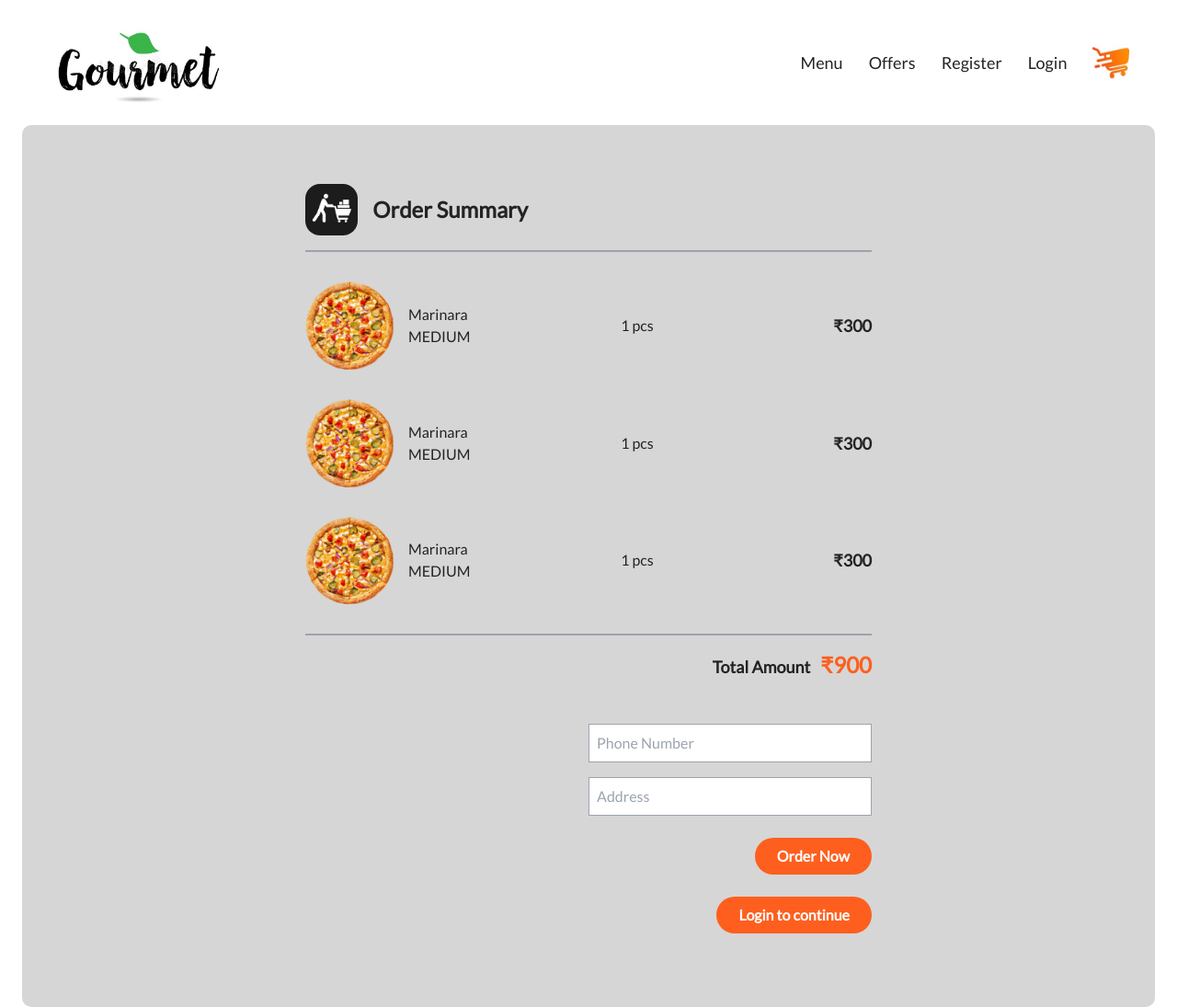
After one commit to skycode-akash/Gourmet, a Node server app: page /cart in a window 1280 px wide. The commit adds this page. Shown: the whole page at 92% size. Run offline with Node 20, Linux system fonts and the light colour scheme; some libraries are stand-ins or nearby versions.

Commit message:
'home-login2'

```diff
--- a/resources/scss/app.scss
+++ b/resources/scss/app.scss
@@ -26,9 +26,24 @@ nav li a{
     }
 }
 
+.logo-main {
+    height: 15vh;
+    width: auto;
+}
+
+.cart-nav {
+    height: 5vh;
+    width: auto;
+}
+
+.cart-nav:hover {
+    transition-duration: 0.1s;
+    transform: rotate(-18deg);
+}
+
 section.hero{
     background: $secondary;
-    border-radius: 9px;
+    border-radius: 10px;
 }
 
 .size{
@@ -49,3 +64,17 @@ section.hero{
         color: $pure;
     }
 }
+
+.btn-primary{
+    background: $primary;
+    transition: $smooth;
+    &:hover{
+        background: $primary-hover;
+    }
+}
+
+section.cart{
+    .amount{
+        color: $primary;
+    }
+}
--- /dev/null
+++ b/resources/views/customers/cart.ejs
@@ -0,0 +1,72 @@
+<section class="cart hero py-16">
+
+    <div class="order container mx-auto w-1/2">
+        <div class="flex items-center border-b-2 border-gray-400 pb-4">
+            <img class="h-14 rounded-2xl" src="/img/cart-fill-b.jpg" alt="inCart">
+            <h1 class="font-bold ml-4 text-2xl">Order Summary</h1>
+        </div>
+        <div class="pizza-list border-b-2 border-gray-400 ">
+            <div class="flex items-center my-8">
+                <img class="w-24" src="/img/cartpizza.png" alt="pizza-img">
+                <div class="ml-4 flex-1">
+                    <h1>Marinara</h1>
+                    <span>MEDIUM</span>
+                </div>
+                <span class="flex-1">1 pcs</span>
+                <span class="font-bold text-lg">₹300</span>
+            </div>
+
+            <div class="flex items-center my-8">
+                <img class="w-24" src="/img/cartpizza.png" alt="pizza-img">
+                <div class="ml-4 flex-1">
+                    <h1>Marinara</h1>
+                    <span>MEDIUM</span>
+                </div>
+                <span class="flex-1">1 pcs</span>
+                <span class="font-bold text-lg">₹300</span>
+            </div>
+
+            <div class="flex items-center my-8">
+                <img class="w-24" src="/img/cartpizza.png" alt="pizza-img">
+                <div class="ml-4 flex-1">
+                    <h1>Marinara</h1>
+                    <span>MEDIUM</span>
+                </div>
+                <span class="flex-1">1 pcs</span>
+                <span class="font-bold text-lg">₹300</span>
+            </div>
+        </div>
+        <div class="text-right py-4">
+            <div>
+                <span class="text-lg font-bold">Total Amount</span>
+                <span class="amount text-2xl font-bold ml-2">₹900</span>
+            </div>
+            <div>
+                <form action="" class="mt-12">
+                    <input class="border border-gray-400 p-2 w-1/2 mb-4" type="number" placeholder="Phone Number">
+                    <input class="border border-gray-400 p-2 w-1/2" type="text" placeholder="Address">
+                    <div>
+                        <button class="mt-6 btn-primary px-6 py-2 rounded-full text-white font-bold" type="submit">Order Now</button>
+                    </div>
+                </form>
+            </div>
+            <a href="" class="inline-block cursor-pointer px-6 py-2 btn-primary rounded-full text-white font-bold mt-6">Login to continue</a>
+        </div>
+    </div>
+
+    <!-- <div class="empty-cart">
+        <div class="container mx-auto text-center h-full">
+            <h1 class="text-3xl font-bold mb-2 pt-7"> Cart Empty 🙁</h1>
+            <p class="text-gray-800 text-lg">You probably have not ordered a pizza yet. <br> To order a pizza, go to the
+                main page.</p>
+            <div class="pt-7 pb-14">
+                <img class="mx-auto rounded-xl h-80" src="/img/Screenshot.png" alt="empty-cart">
+                <a href="/" class="mt-7 inline-block px-6 py-2 rounded-full btn-primary text-white font-bold ">Go
+                    Back</a>
+            </div>
+
+        </div>
+    </div> -->
+
+
+</section>
--- /dev/null
+++ b/resources/views/layout.ejs
@@ -0,0 +1,70 @@
+<!DOCTYPE html>
+<html lang="en">
+
+<head>
+    <meta charset="UTF-8">
+    <meta http-equiv="X-UA-Compatible" content="IE=edge">
+    <meta name="viewport" content="width=device-width, initial-scale=1.0">
+    <title>Gourmet</title>
+    <link href="https://unpkg.com/tailwindcss@^2/dist/tailwind.min.css" rel="stylesheet">
+    <!-- <link rel="preconnect" href="https://fonts.googleapis.com">
+    <link rel="preconnect" href="https://fonts.gstatic.com" crossorigin>
+    <link href="https://fonts.googleapis.com/css2?family=Mali:wght@300;400;600;700&display=swap" rel="stylesheet"> -->
+    <!-- <link rel="preconnect" href="https://fonts.googleapis.com">
+    <link rel="preconnect" href="https://fonts.gstatic.com" crossorigin>
+    <link href="https://fonts.googleapis.com/css2?family=Balsamiq+Sans:wght@400;700&display=swap" rel="stylesheet"> -->
+    <link rel="preconnect" href="https://fonts.googleapis.com">
+    <link rel="preconnect" href="https://fonts.gstatic.com" crossorigin>
+    <link href="https://fonts.googleapis.com/css2?family=Lato:ital,wght@0,300;0,400;1,700&display=swap"
+        rel="stylesheet">
+    <link rel="stylesheet" href="/css/app.css">
+    <style>
+        /* .body-hero{
+            width: 90%;
+            margin: auto;
+        } */
+
+        /* .logo-main {
+            height: 15vh;
+            width: auto;
+        }
+
+        .cart-nav {
+            height: 5vh;
+            width: auto;
+        }
+
+        .cart-nav:hover {
+            transition-duration: 0.1s;
+            transform: rotate(-16deg);
+        } */
+    </style>
+</head>
+
+<body>
+    <div class="body-hero mx-6">
+
+        <nav class="container mx-auto flex items-center justify-between py-2">
+            <div>
+                <img class="logo-main" src="/img/Gourmet.jpg" alt="logo">
+            </div>
+            <div>
+                <ul class="flex items-center">
+                    <li class="mr-7"><a href="#">Menu</a></li>
+                    <li class="mr-7"><a href="#">Offers</a></li>
+                    <li class="mr-7"><a href="#">Register</a></li>
+                    <li class="mr-7"><a href="#">Login</a></li>
+                    <li class="mr-7"><a href="#"><img class="cart-nav" src="/img/Cart2.jpg" alt="cart"></a></li>
+                </ul>
+            </div>
+        </nav>
+
+        <%- body %>
+
+        <!-- <footer>add this later</footer> -->
+
+        <script src="/js/app.js"></script>
+    </div>
+</body>
+
+</html>
--- a/server.js
+++ b/server.js
@@ -8,15 +8,19 @@ const PORT = process.env.PORT || 3000
 // Assets
 app.use(express.static('public'))
 
-app.get('/', (req, res) => {
-    res.render('home')
-})
-
 // set template engine
 app.use(expressLayout)
 app.set('views', path.join(__dirname, '/resources/views'))
 app.set('view engine', 'ejs')
 
+app.get('/', (req, res) => {
+    res.render('home')
+})
+
+app.get('/cart', (req, res) => {
+    res.render('customers/cart')
+})
+
 app.listen(PORT, () => {
     console.log(`Listing on port ${PORT}`)
 })
```
Also changed, not shown: resources/views/home.ejs (+1 -65 lines), public/css/app.css, public/img/Screenshot.png (added), public/img/cart-fill-b.jpg (added), public/img/cart-fill-w.jpg (added), public/img/cart-fill.jpg (added), public/img/ec.jpg (added), public/img/empty-cart-anime.jfif (added), public/img/empty-cart.png (added).
